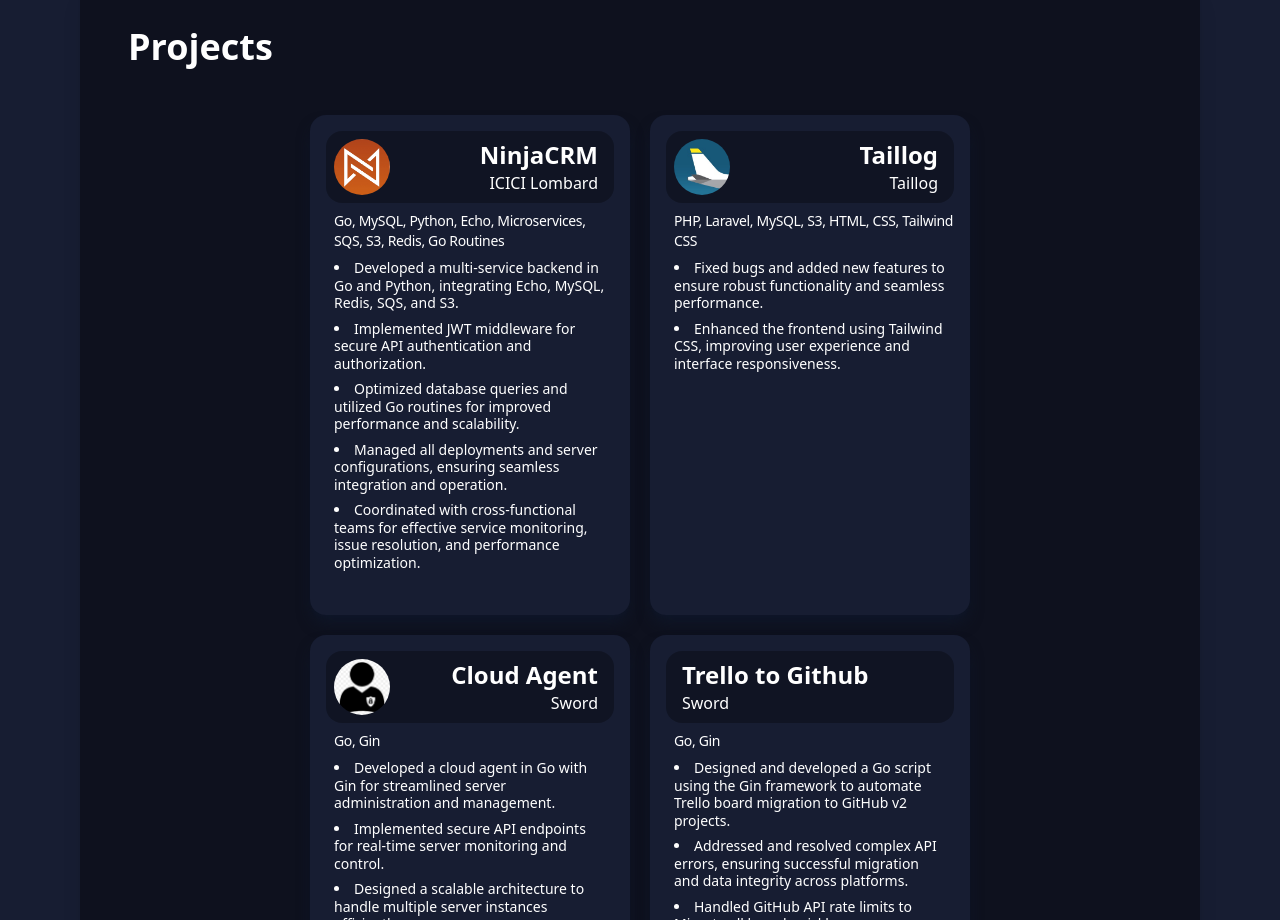
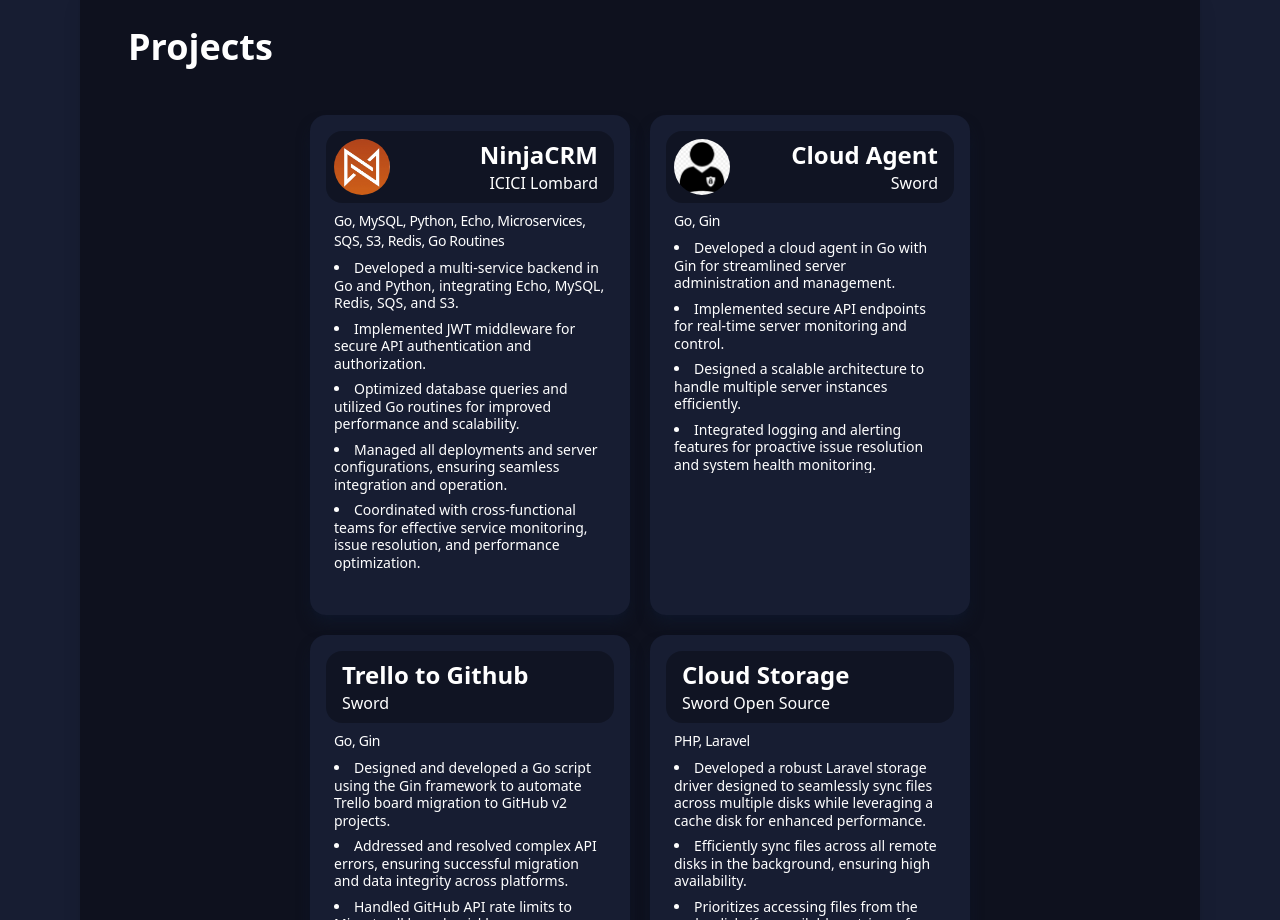
Before and after one commit to Abhishek5Sharma/portfolio, a React (Create React App) app: page / in a window 1280 px wide. Shown: the part 1880-2800 px from the top of the page. Built offline with nearby package versions, Linux system fonts and the light colour scheme; the HTML template or start-up script is replaced by a standard one.

Commit message:
Update Projects.js

```diff
--- a/src/components/projects/Projects.js
+++ b/src/components/projects/Projects.js
@@ -7,12 +7,10 @@
 
 const projects = new Map([
   ['NinjaCRM',{client:'ICICI Lombard', src:NinjaCRMV2Logo, tech:'Go, MySQL, Python, Echo, Microservices, SQS, S3, Redis, Go Routines', main:['Developed a multi-service backend in Go and Python, integrating Echo, MySQL, Redis, SQS, and S3.','Implemented JWT middleware for secure API authentication and authorization.','Optimized database queries and utilized Go routines for improved performance and scalability.','Managed all deployments and server configurations, ensuring seamless integration and operation.','Coordinated with cross-functional teams for effective service monitoring, issue resolution, and performance optimization.'],}],
-  ['Taillog',{client:'Taillog', src:TaillogLogo, tech:'PHP, Laravel, MySQL, S3, HTML, CSS, Tailwind CSS', main:['Fixed bugs and added new features to ensure robust functionality and seamless performance.','Enhanced the frontend using Tailwind CSS, improving user experience and interface responsiveness.'],}],
   ['Cloud Agent',{client:'Sword', src:ClagentLogo, tech:'Go, Gin', main:['Developed a cloud agent in Go with Gin for streamlined server administration and management.','Implemented secure API endpoints for real-time server monitoring and control.','Designed a scalable architecture to handle multiple server instances efficiently.','Integrated logging and alerting features for proactive issue resolution and system health monitoring.'],}],
   ['Trello to Github',{client:'Sword', src:'', tech:'Go, Gin', main:['Designed and developed a Go script using the Gin framework to automate Trello board migration to GitHub v2 projects.','Addressed and resolved complex API errors, ensuring successful migration and data integrity across platforms.','Handled GitHub API rate limits to Migrate all board quickly.'],}],
   ['Cloud Storage',{client:'Sword Open Source', src:'', tech:'PHP, Laravel', main:['Developed a robust Laravel storage driver designed to seamlessly sync files across multiple disks while leveraging a cache disk for enhanced performance.','Efficiently sync files across all remote disks in the background, ensuring high availability.','Prioritizes accessing files from the cache disk; if unavailable, retrieves from remote disks in a specified order.'],isButton:{source:'https://github.com/ssntpl/cloud-storage'}}],
   ['Password Generator',{client:'Own', src:'', tech:'HTML, CSS, Tailwind CSS, JavaScript, React', main:['Customizable length and character types.','Instant password generation.','Easy copy-to-clipboard functionality'],isButton:{demo:'https://Abhishek5Sharma.github.io/password--and-captcha-generator',source:'https://github.com/Abhishek5Sharma/password--and-captcha-generator'}}],
-  ['Planner',{client:'Own', src:'', tech:'HTML, CSS, Tailwind CSS, JavaScript, React, Go, MySQL', main:['Working on it'],}],
 ]);
 
 function Projects() {
```
